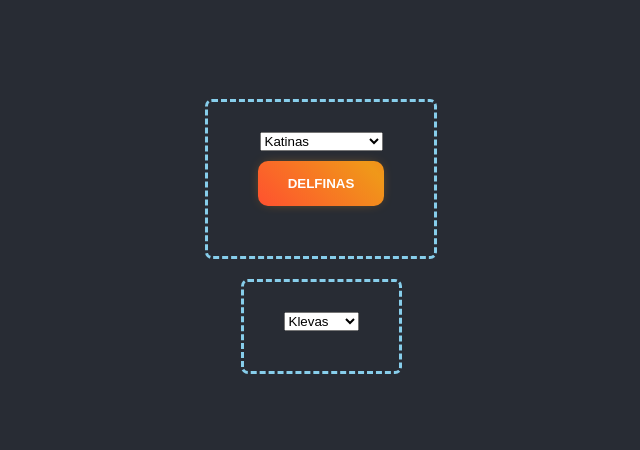
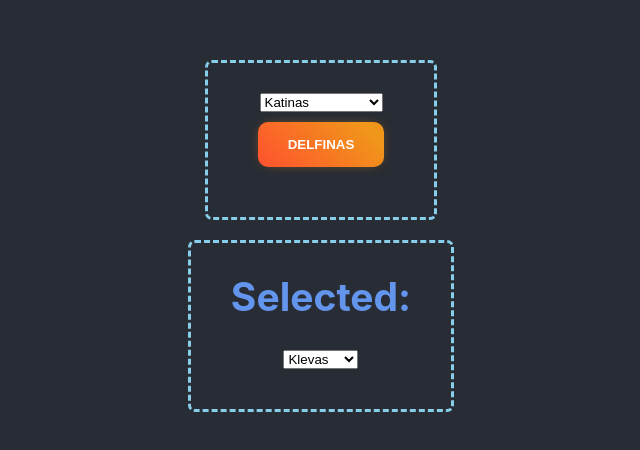
Before and after one commit to Jakavickis/drontai, a React (Create React App) app in the folder r1/: page / in a window 1280 px wide. Shown: the part 164-614 px from the top of the page, without its empty margins (319-959 px from the left). Built offline with nearby package versions, Linux system fonts and the light colour scheme.

Commit message:
show selected

```diff
--- a/r1/src/Components/008/Select.jsx
+++ b/r1/src/Components/008/Select.jsx
@@ -27,6 +27,7 @@ function Select() {
                 <button onClick={() => setSelect(2)}>delfinas</button>
             </div>
             <div className="form-container">
+                <h2>Selected: {selectData.find(s => s.val === parseInt(selects))?.name}</h2>
                 <select value={selects} onChange={e => setSelects(e.target.value)}>
                     {
                         selectData.map(s => <option key={s.val} value={s.val}>{s.name}</option>)
```
